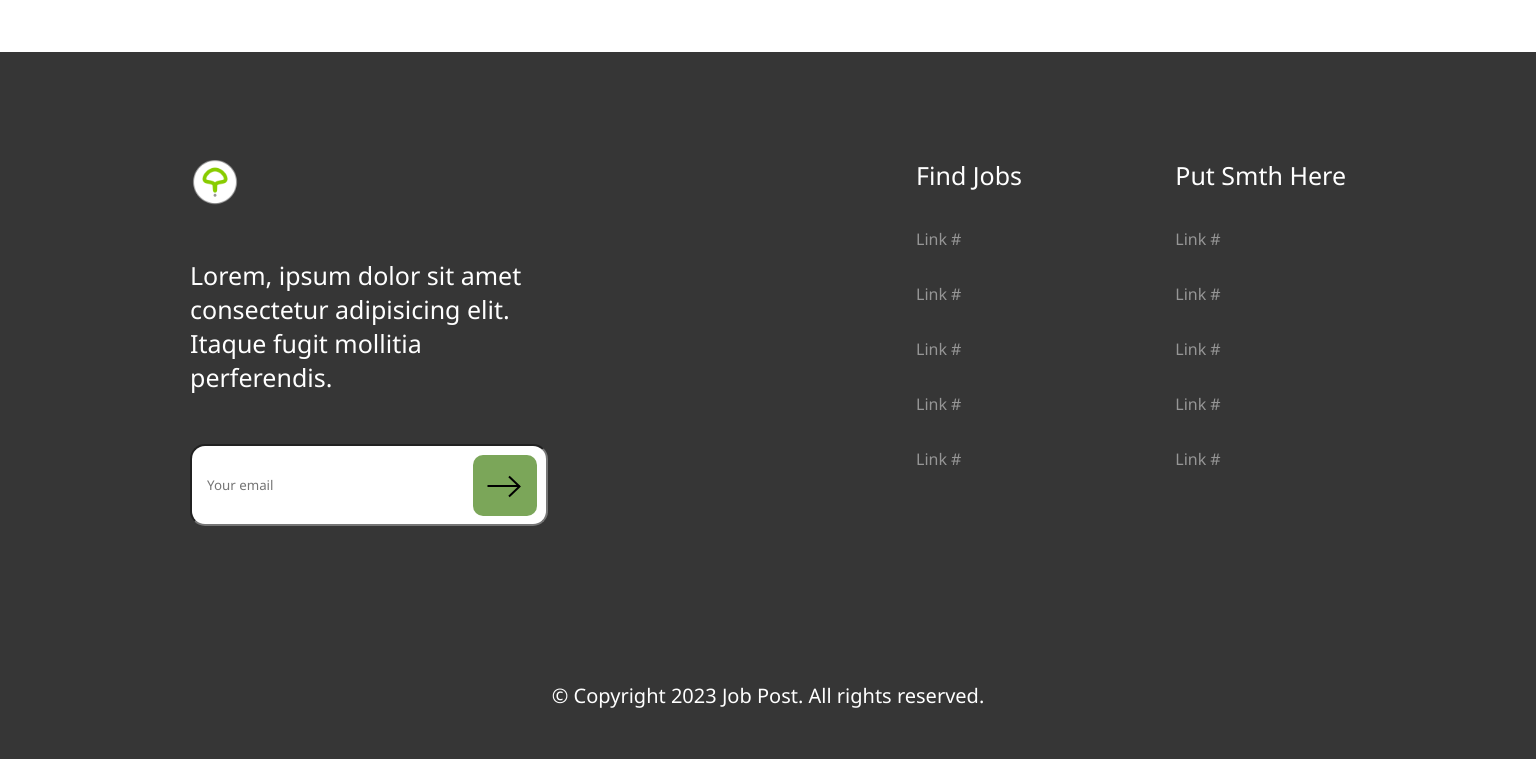
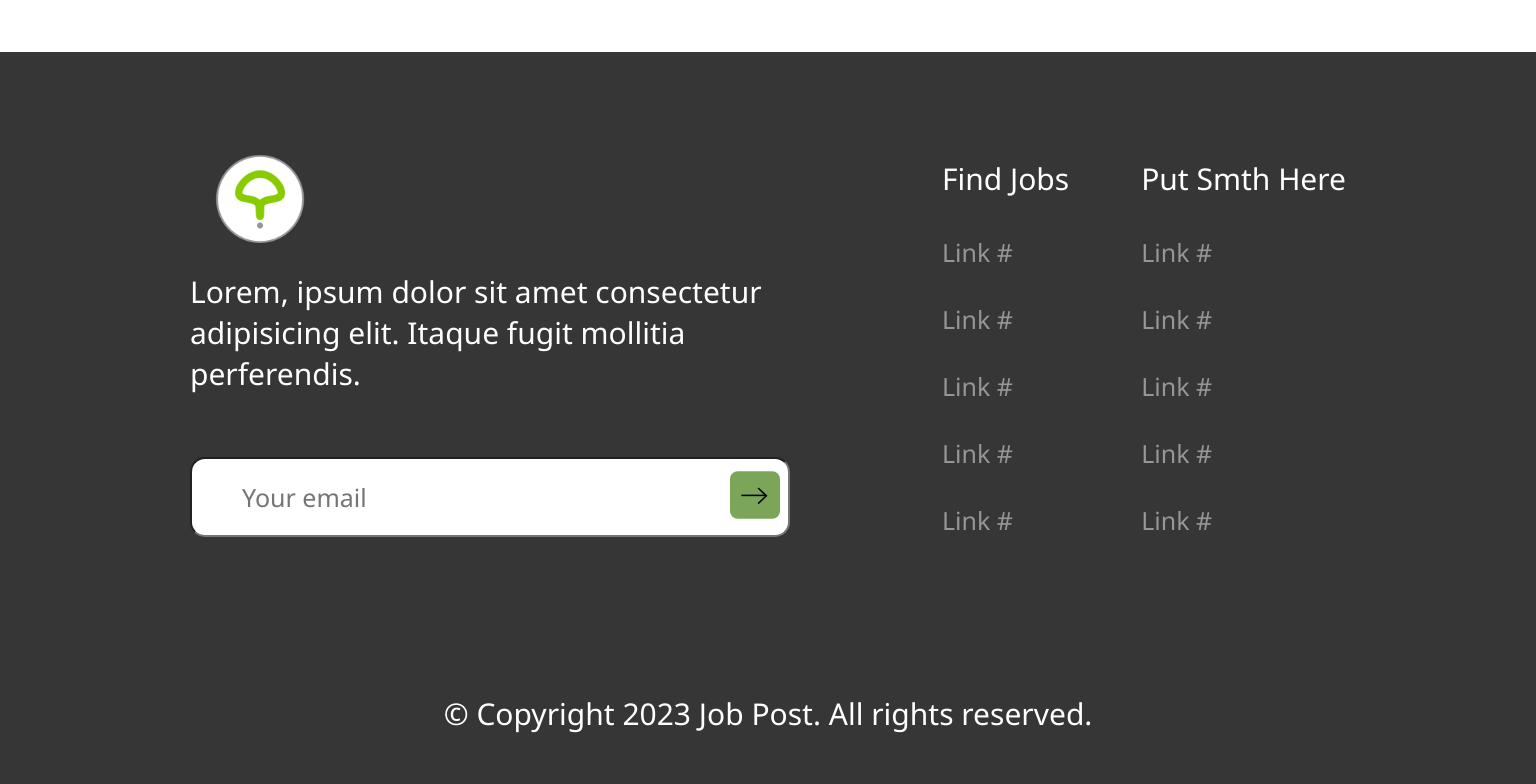
Before and after one commit to Calvinasty/Job-Post, a Vue app in the folder Jobpost_frontend/: page / in a window 1536 px wide. Shown: the part 4314-5098 px from the top of the page. Before the commit the page ends 5073 px from the top, so only its background shows below. Built offline with nearby package versions, Linux system fonts and the light colour scheme.

Commit message:
footer fixed

```diff
--- a/Jobpost_frontend/src/components/FooterComponent.vue
+++ b/Jobpost_frontend/src/components/FooterComponent.vue
@@ -78,9 +78,9 @@ export default {
     /* padding-right: 290px; */
     padding: 106px 190px;
     display: flex;
-    justify-content: space-between;
+    justify-content: space-around;
     flex-direction: row;
-    /* gap: 30px; */
+    gap: 100px;
 
 }
 
@@ -103,7 +103,7 @@ export default {
     display: flex;
     justify-content: space-between;
     flex-direction: column;
-    width: 380px;
+    width: 100%;
     gap: 50px;
 }
 
@@ -112,6 +112,8 @@ export default {
     font-size: 25px;
     text-align: left;
     color: #FFFFFF;
+    /* background-color: aquamarine; */
+    width: 100%;
 }
 
 .footer-sec1-input {
@@ -142,14 +144,16 @@ export default {
     /* background-color: antiquewhite; */
     display: flex;
     justify-content: space-between;
+    align-items: flex-start;
     flex-direction: row;
+    gap: 20px;
     width: 430px;
 }
 
 .footer-sec2 h2 {
     color: #FFFFFF;
     font-weight: 500;
-    font-size: 25px;
+    font-size: 20px;
 }
 
 .footer-link {
@@ -251,7 +255,6 @@ export default {
     .footer-sec2 h2 {
         font-size: 20px;
         text-align: center;
-
     }
 
 
@@ -279,4 +282,156 @@ export default {
     }
 
 }
+
+@media screen and (min-width: 481px) and (max-width:768px) {
+
+
+    .footer-before {
+        /* padding-right: 290px; */
+        padding: 50px 40px;
+        display: flex;
+        /* justify-content: space-between; */
+        flex-direction: row;
+        gap: 30px;
+
+    }
+
+    .footer-sec1-input {
+        position: relative;
+        /* align-items: center; */
+
+    }
+
+    .footer-sec1-input input {
+        padding-left: 15px;
+        border-radius: 10px;
+        height: 50px;
+        width: 250px;
+
+    }
+
+    .footer-sec1-input img {
+        position: absolute;
+        display: inline-block;
+        width: 50px;
+        height: 40px;
+        left: 195px;
+        top: 5px;
+        cursor: pointer;
+    }
+}
+
+@media screen and (min-width: 769px) and (max-width:1250px) {
+
+
+    .footer-before {
+        /* padding-right: 290px; */
+        padding: 50px 40px;
+        display: flex;
+        /* justify-content: space-between; */
+        flex-direction: row;
+        gap: 30px;
+
+    }
+
+    .footer-sec1 {
+        display: flex;
+        justify-content: space-between;
+        flex-direction: column;
+        /* width: 296px; */
+        width: 100%;
+        gap: 28px;
+        /* border: 1px solid blue; */
+    }
+
+    .footer-sec1-input {
+        position: relative;
+        /* align-items: center; */
+
+    }
+
+    .footer-sec1-input input {
+        padding-left: 15px;
+        border-radius: 10px;
+        height: 60px;
+        /* width: 250px; */
+        width: 100;
+
+    }
+
+    .footer-sec1-input img {
+        position: absolute;
+        display: inline-block;
+        width: 50px;
+        height: 40px;
+        left: 300px;
+        top: 10px;
+        cursor: pointer;
+    }
+}
+
+@media screen and (min-width: 1441px) {
+
+    .logo {
+        position: relative;
+        /* height: 70px; */
+        /* display: none; */
+    }
+
+    .logo>img {
+        position: absolute;
+        width: 200px;
+        left: -30px;
+        top: -55px;
+
+
+        /* background-color: aqua; */
+    }
+
+    .footer-sec1 {
+        width: 60%;
+    }
+
+    .footer-sec1-text {
+        font-size: 30px;
+    }
+
+
+    .footer-sec1-input {
+        position: relative;
+        /* align-items: center; */
+
+    }
+
+    .footer-sec1-input input {
+        padding-left: 50px;
+        border-radius: 15px;
+        height: 80px;
+        width: 600px;
+        font-size: 25px;
+
+    }
+
+    .footer-sec1-input img {
+        position: absolute;
+        display: inline-block;
+        width: 50px;
+        height: 50px;
+        left: 540px;
+        top: 13px;
+        cursor: pointer;
+    }
+
+    .footer-sec2 {
+        font-size: 25px;
+    }
+
+    .footer-sec2 h2 {
+        font-size: 30px;
+    }
+
+    .copyright {
+        font-size: 30px;
+    }
+}
 </style>
```
